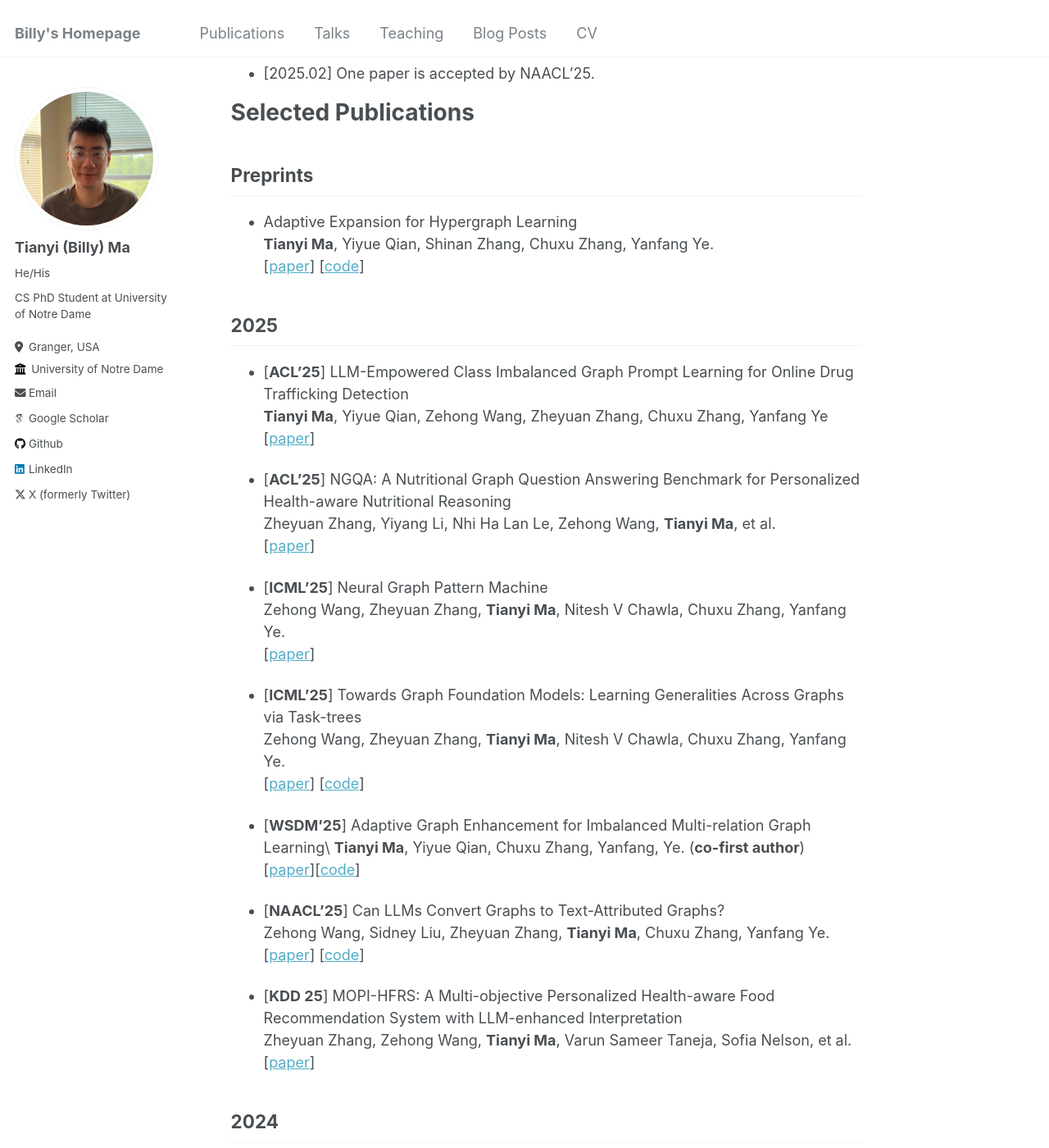
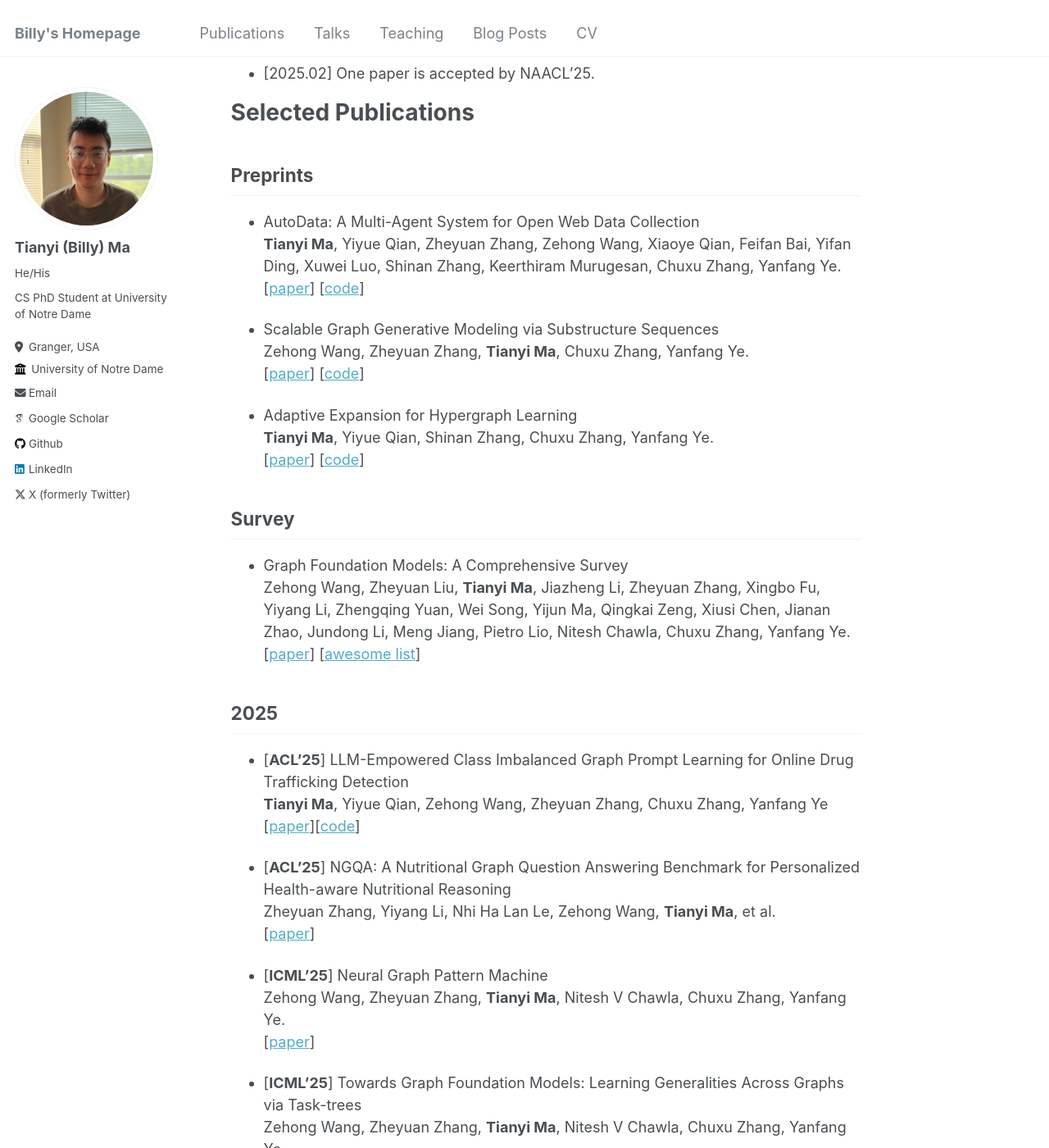
Before and after one commit to Tianyi-Billy-Ma/Tianyi-Billy-Ma.github.io, a Jekyll site: the page built from _pages/about.md, in a window 1280 px wide and 1400 px high, scrolled down 522 px. Shown: the whole window at 82% size. Built offline with Jekyll 4.4.1, drawn with Linux system fonts in a browser that asks for light colours; some web fonts are replaced.

Commit message:
Update the about page to include new publications, featuring two additional preprints and a survey, while enhancing the organization of the selected publications section for better clarity and accessibility.

```diff
--- a/_pages/about.md
+++ b/_pages/about.md
@@ -25,17 +25,30 @@ My research fields fail in graph/hypergraph Learning and its application with La
 # Selected Publications
 ## Preprints
 
+- AutoData: A Multi-Agent System for Open Web Data Collection\
+**Tianyi Ma**, Yiyue Qian, Zheyuan Zhang, Zehong Wang, Xiaoye Qian, Feifan Bai, Yifan Ding, Xuwei Luo, Shinan Zhang, Keerthiram Murugesan, Chuxu Zhang, Yanfang Ye.\
+[[paper](https://arxiv.org/abs/2505.15859)] [[code](https://github.com/GraphResearcher/AutoData)]
+
+- Scalable Graph Generative Modeling via Substructure Sequences\
+Zehong Wang, Zheyuan Zhang, **Tianyi Ma**, Chuxu Zhang, Yanfang Ye.\
+[[paper](https://arxiv.org/abs/2505.16130)] [[code](https://github.com/Zehong-Wang/G2PM)]
+
 - Adaptive Expansion for Hypergraph Learning\
 **Tianyi Ma**, Yiyue Qian, Shinan Zhang, Chuxu Zhang, Yanfang Ye.\
 [[paper](https://arxiv.org/abs/2502.15564)] [[code](https://anonymous.4open.science/r/AdE-CEE2/README.md)]
 
+## Survey
+
+- Graph Foundation Models: A Comprehensive Survey\
+Zehong Wang, Zheyuan Liu, **Tianyi Ma**, Jiazheng Li, Zheyuan Zhang, Xingbo Fu, Yiyang Li, Zhengqing Yuan, Wei Song, Yijun Ma, Qingkai Zeng, Xiusi Chen, Jianan Zhao, Jundong Li, Meng Jiang, Pietro Lio, Nitesh Chawla, Chuxu Zhang, Yanfang Ye.\
+[[paper](https://arxiv.org/abs/2505.15116)] [[awesome list](https://github.com/Zehong-Wang/Awesome-Foundation-Models-on-Graphs)]
 
 
 ## 2025
 
 - [**ACL'25**] LLM-Empowered Class Imbalanced Graph Prompt Learning for Online Drug Trafficking Detection\
 **Tianyi Ma**, Yiyue Qian, Zehong Wang, Zheyuan Zhang, Chuxu Zhang, Yanfang Ye\
-[[paper](https://arxiv.org/abs/2503.01900)]
+[[paper](https://arxiv.org/abs/2503.01900)][[code](https://github.com/GraphResearcher/LLM-HetGDT)]
 
 - [**ACL'25**] NGQA: A Nutritional Graph Question Answering Benchmark for Personalized Health-aware Nutritional Reasoning\
 Zheyuan Zhang, Yiyang Li, Nhi Ha Lan Le, Zehong Wang, **Tianyi Ma**, et al.\
```
Also changed, not shown: 1 other file.
